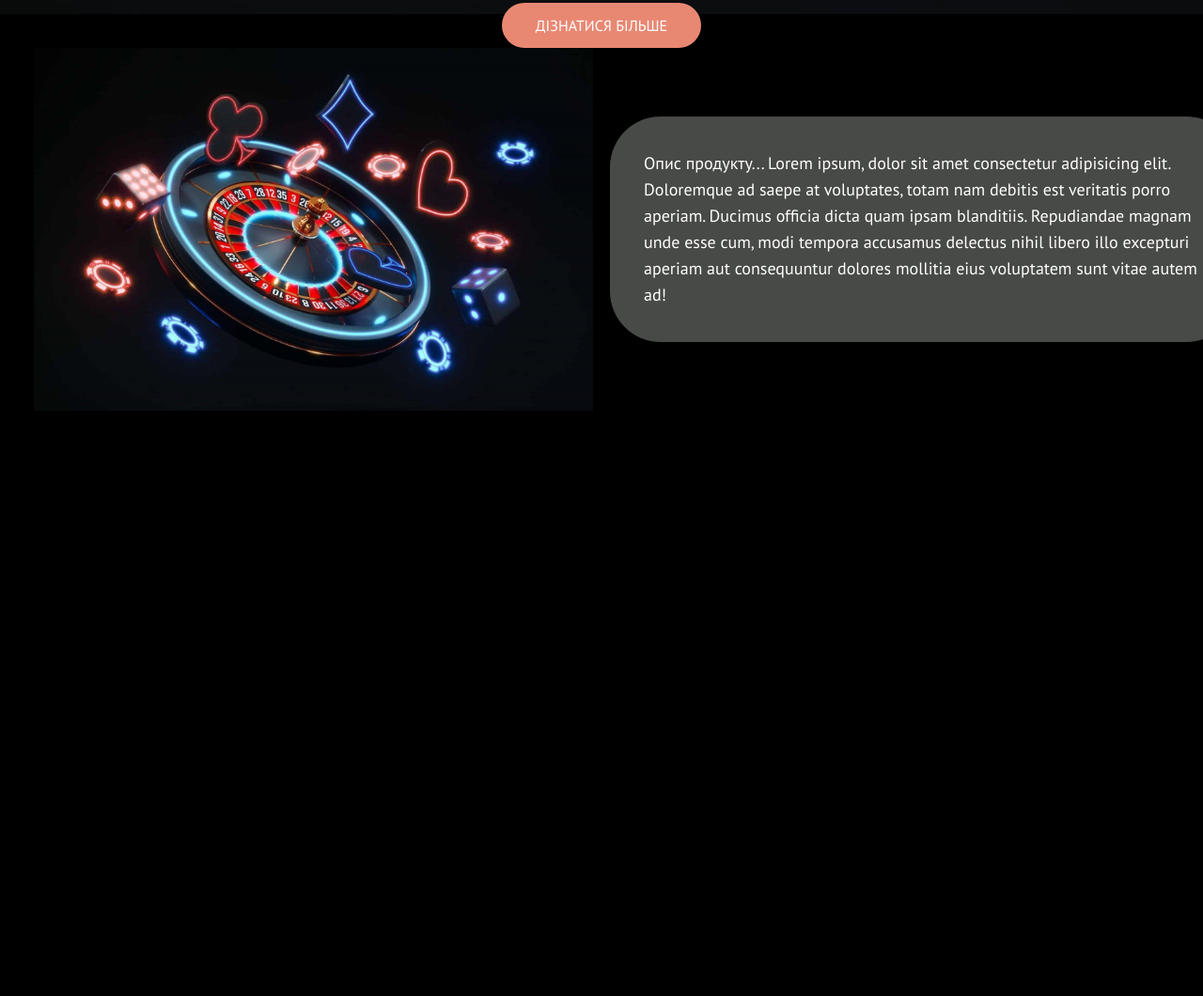
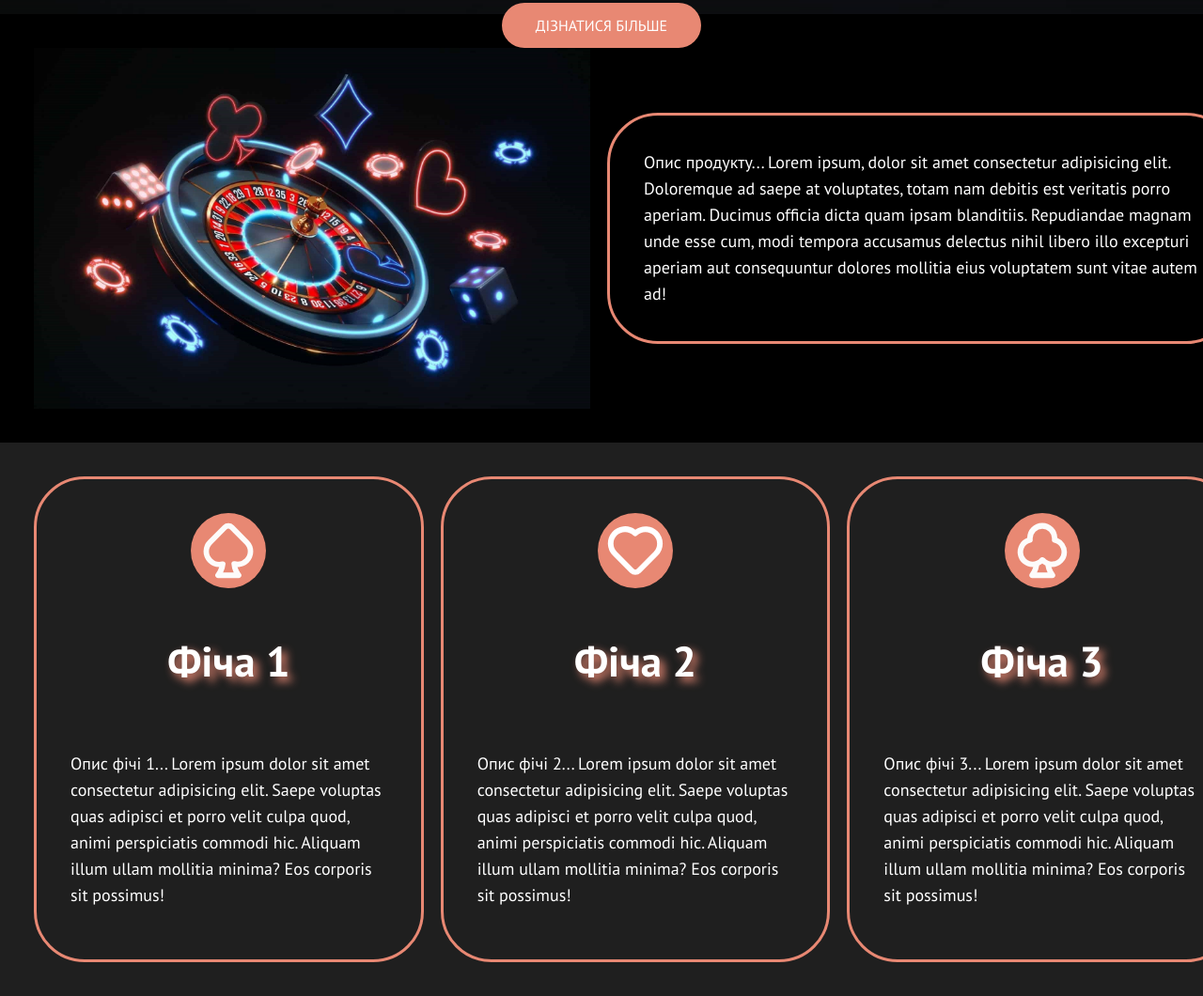
Before and after one commit to volodymir-tymtsias/novoplex-test, a website: page index.html in a window 1280 px wide. Shown: the part 785-1845 px from the top of the page at 94% size. Before the commit the page ends 1258 px from the top, so only its background shows below. Drawn offline with nearby package versions, Linux system fonts and the light colour scheme.

Commit message:
Add features section

```diff
--- a/index.html
+++ b/index.html
@@ -21,16 +21,75 @@
       <section id="about-product" class="about">
         <div class="about__container">
           <div class="about__img-wrapper">
-            <img src="images/product.jpg" alt="Product Image" class="about__image"/>
+            <img
+              src="images/product.jpg"
+              alt="Product Image"
+              class="about__image"
+            />
           </div>
           <p class="about__text">
             Опис продукту... Lorem ipsum, dolor sit amet consectetur adipisicing
             elit. Doloremque ad saepe at voluptates, totam nam debitis est
-            veritatis porro aperiam. Ducimus officia dicta quam ipsam blanditiis.
-            Repudiandae magnam unde esse cum, modi tempora accusamus delectus
-            nihil libero illo excepturi aperiam aut consequuntur dolores mollitia
-            eius voluptatem sunt vitae autem ad!
+            veritatis porro aperiam. Ducimus officia dicta quam ipsam
+            blanditiis. Repudiandae magnam unde esse cum, modi tempora accusamus
+            delectus nihil libero illo excepturi aperiam aut consequuntur
+            dolores mollitia eius voluptatem sunt vitae autem ad!
           </p>
+        </div>
+      </section>
+
+      <section id="product-features" class="features">
+        <div class="features__container">
+          <div class="features__feature">
+            <div class="features__img-wrapper">
+              <img
+                src="images/icons/spade.svg"
+                alt="Feature 1"
+                class="features__img"
+              />
+            </div>
+            <h2 class="title title--feature">Фіча 1</h2>
+            <p>
+              Опис фічі 1... Lorem ipsum dolor sit amet consectetur adipisicing
+              elit. Saepe voluptas quas adipisci et porro velit culpa quod,
+              animi perspiciatis commodi hic. Aliquam illum ullam mollitia
+              minima? Eos corporis sit possimus!
+            </p>
+          </div>
+
+          <div class="features__feature">
+            <div class="features__img-wrapper">
+              <img
+                src="images/icons/heart.svg"
+                alt="Feature 2"
+                class="features__img"
+              />
+            </div>
+            <h2 class="title title--feature">Фіча 2</h2>
+            <p>
+              Опис фічі 2... Lorem ipsum dolor sit amet consectetur adipisicing
+              elit. Saepe voluptas quas adipisci et porro velit culpa quod,
+              animi perspiciatis commodi hic. Aliquam illum ullam mollitia
+              minima? Eos corporis sit possimus!
+            </p>
+          </div>
+
+          <div class="features__feature">
+            <div class="features__img-wrapper">
+              <img
+                src="images/icons/club.svg"
+                alt="Feature 3"
+                class="features__img"
+              />
+            </div>
+            <h2 class="title title--feature">Фіча 3</h2>
+            <p>
+              Опис фічі 3... Lorem ipsum dolor sit amet consectetur adipisicing
+              elit. Saepe voluptas quas adipisci et porro velit culpa quod,
+              animi perspiciatis commodi hic. Aliquam illum ullam mollitia
+              minima? Eos corporis sit possimus!
+            </p>
+          </div>
         </div>
       </section>
     </main>
--- a/styles/blocks/about.scss
+++ b/styles/blocks/about.scss
@@ -1,21 +1,8 @@
 .about {
-  width: 100%;
-  padding: 1rem;
-
-  @include md {
-    padding: 1.5rem;
-  }
-  @include lg {
-    padding: 2rem;
-  }
+  @extend %section;
 
   &__container {
-    display: flex;
-    flex-direction: column;
-    align-items: center;
-    gap: 1rem;
-    margin: 0 auto;
-    max-width: 1500px;
+    @extend %container;
 
     @include lg {
       flex-direction: row;
@@ -46,8 +33,8 @@
     width: 100%;
     padding: 1rem;
     border-radius: 1rem;
+    border: 3px solid $salmon;
     color: $white;
-    background-color: $outer-space;
 
     @include md {
       padding: 1.5rem;
--- /dev/null
+++ b/styles/blocks/features.scss
@@ -0,0 +1,61 @@
+.features {
+  @extend %section;
+  background-color: $dark-gray;
+
+  &__container {
+    @extend %container;
+
+    @include lg {
+      flex-direction: row;
+    }
+  }
+
+  &__feature {
+    display: flex;
+    flex-direction: column;
+    align-items: center;
+    gap: 1rem;
+    min-width: 280px;
+    padding: 1rem;
+    border-radius: 1rem;
+    border: 3px solid $salmon;
+    color: $white;
+
+    @include md {
+      padding: 1.5rem;
+      border-radius: 2rem;
+    }
+    @include lg {
+      padding: 2rem;
+      border-radius: 3rem;
+    }
+  }
+
+  &__img-wrapper {
+    width: 50px;
+    height: 50px;
+    background-color: $salmon;
+    padding: 5px;
+    border-radius: 50%;
+
+    @include md {
+      width: 60px;
+      height: 60px;
+    }
+    @include lg {
+      width: 70px;
+      height: 70px;
+    }
+    @include xl {
+      width: 80px;
+      height: 80px;
+    }
+  }
+
+  &__img {
+    width: 100%;
+    height: 100%;
+    object-fit: contain;
+    object-position: center;
+  }
+}
--- a/styles/blocks/title.scss
+++ b/styles/blocks/title.scss
@@ -15,4 +15,15 @@
   // @include xl {
   //   font-size: 5rem;
   // }
+
+  &--feature {
+    font-size: 2rem;
+
+    @include md {
+      font-size: 2.5rem;
+    }
+    @include lg {
+      gfont-size: 3rem;
+    }
+  }
 }
--- a/styles/main.scss
+++ b/styles/main.scss
@@ -3,9 +3,11 @@
 @import "./utils/vars";
 @import "./utils/mixins";
 @import "./utils/typography";
+@import "./utils/extends";
 
 @import "./blocks/page.scss";
 @import "./blocks/header.scss";
 @import "./blocks/title.scss";
 @import "./blocks/button.scss";
 @import "./blocks/about.scss";
+@import "./blocks/features.scss";
--- /dev/null
+++ b/styles/utils/_extends.scss
@@ -0,0 +1,20 @@
+%section {
+  width: 100%;
+  padding: 1rem;
+
+  @include md {
+    padding: 1.5rem;
+  }
+  @include lg {
+    padding: 2rem;
+  }
+}
+
+%container {
+  display: flex;
+  flex-direction: column;
+  align-items: center;
+  gap: 1rem;
+  margin: 0 auto;
+  max-width: 1500px;
+}
--- a/styles/utils/_vars.scss
+++ b/styles/utils/_vars.scss
@@ -6,3 +6,4 @@ $melon: #e0ac9d;
 $white: #ffffff;
 $black: #000000;
 $light-black: #0F0F0F;
+$dark-gray: #1F1F1F;
```
Also changed, not shown: styles/main.css, 1 other file.
